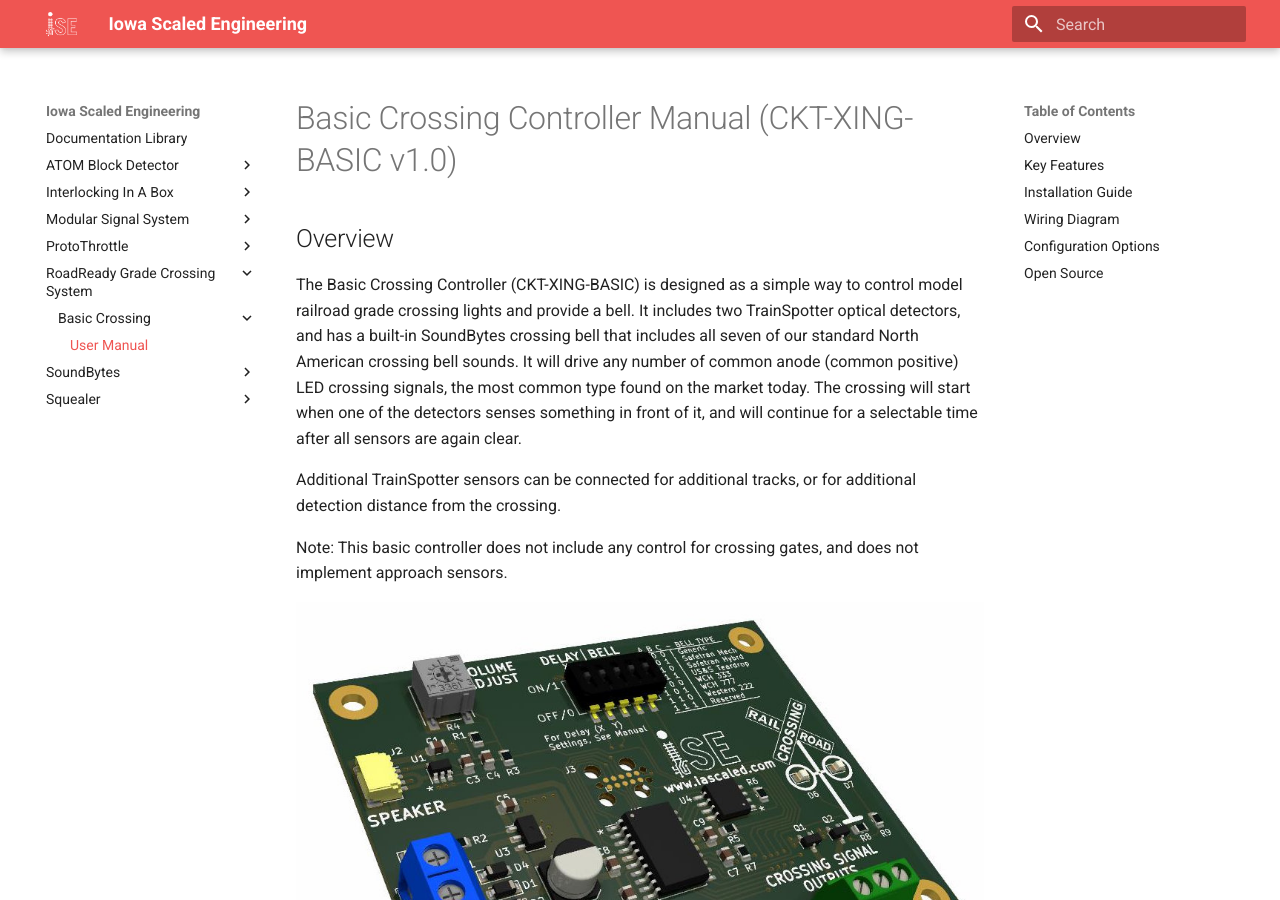
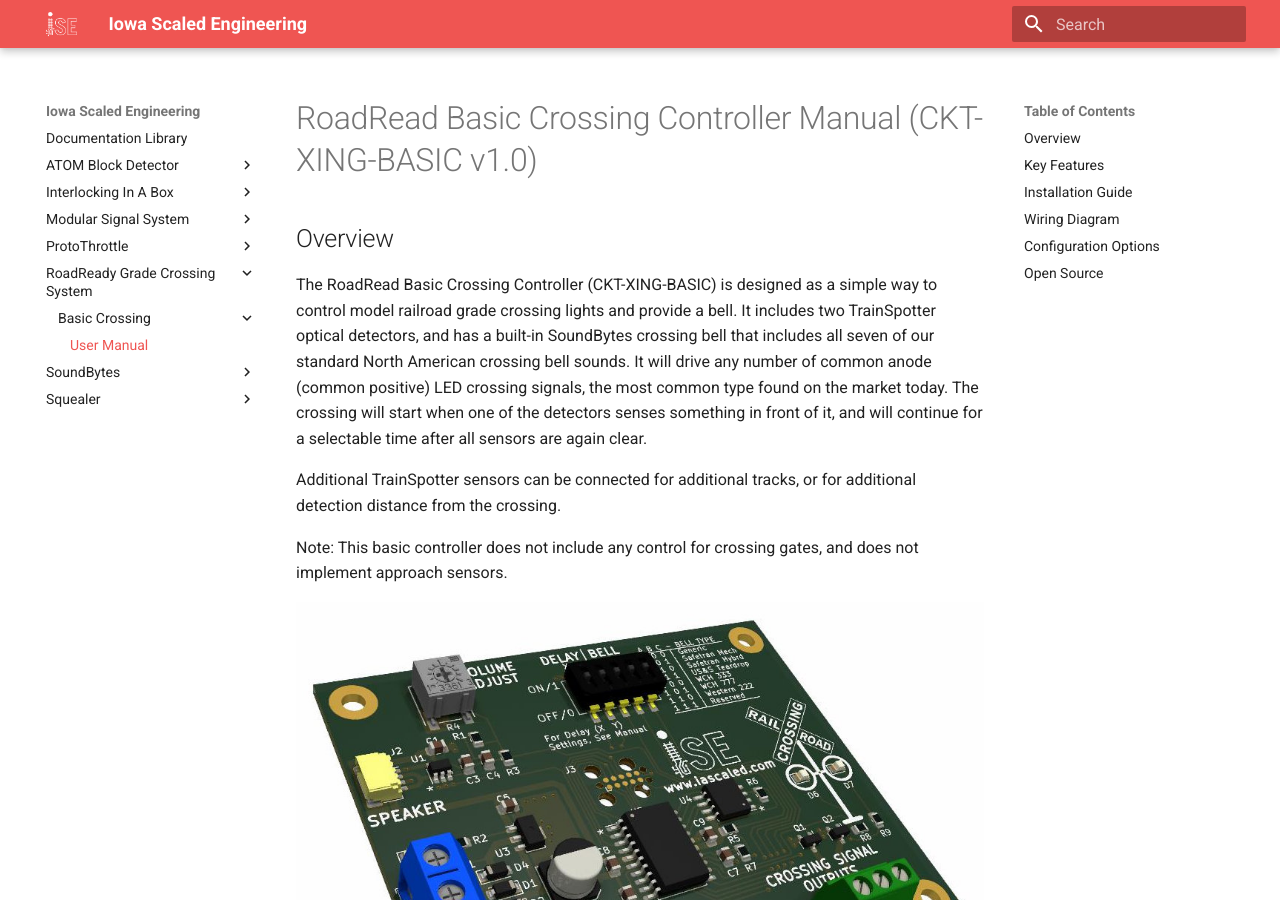
Before and after one commit to IowaScaledEngineering/ise-docs, an MkDocs documentation site: the page built from docs/RoadReady Grade Crossing System/Basic Crossing/manual.md, in a window 1280 px wide and 900 px high. Built offline with MkDocs 1.6.1 and Material for MkDocs 9.7.7, drawn with Linux system fonts in a browser that asks for light colours; some of the changed lines change nothing that is shown; some of the changed text lies outside the part shown.

Commit message:
Update branding and timing on the ckt-xing-basic

```diff
--- a/docs/RoadReady Grade Crossing System/Basic Crossing/manual.md
+++ b/docs/RoadReady Grade Crossing System/Basic Crossing/manual.md
@@ -1,11 +1,11 @@
 ---
 title: User Manual
 ---
-# Basic Crossing Controller Manual (CKT-XING-BASIC v1.0)
+# RoadRead Basic Crossing Controller Manual (CKT-XING-BASIC v1.0)
 
 ## Overview
 
-The Basic Crossing Controller (CKT-XING-BASIC) is designed as a simple way to control model railroad grade crossing lights and provide a bell.  It includes two TrainSpotter optical detectors, and has a built-in SoundBytes crossing bell that includes all seven of our standard North American crossing bell sounds.  It will drive any number of common anode (common positive) LED crossing signals, the most common type found on the market today.  The crossing will start when one of the detectors senses something in front of it, and will continue for a selectable time after all sensors are again clear.
+The RoadRead Basic Crossing Controller (CKT-XING-BASIC) is designed as a simple way to control model railroad grade crossing lights and provide a bell.  It includes two TrainSpotter optical detectors, and has a built-in SoundBytes crossing bell that includes all seven of our standard North American crossing bell sounds.  It will drive any number of common anode (common positive) LED crossing signals, the most common type found on the market today.  The crossing will start when one of the detectors senses something in front of it, and will continue for a selectable time after all sensors are again clear.
 
 Additional TrainSpotter sensors can be connected for additional tracks, or for additional detection distance from the crossing.
 
@@ -65,10 +65,10 @@
 
 | X | Y | Turn-off Delay |
 |---|---|----------------|
-| 0 | 0 | 5 seconds |
-| 0 | 1 | 10 seconds |
-| 1 | 0 | 15 seconds |
-| 1 | 1 | 30 seconds |
+| 0 | 0 | 0.5 seconds |
+| 0 | 1 | 2 seconds |
+| 1 | 0 | 5 seconds |
+| 1 | 1 | 10 seconds |
 
 | A | B | C | Bell Sound |
 |---|---|---|----------------|
@@ -90,7 +90,7 @@
 Iowa Scaled Engineering is committed to creating open designs that users are free to build, modify,
 adapt, improve, and share with others.
 
-The design of the MSS-CROSSOVER hardware is open source hardware, and is made available under the
+The design of the CKT-XING-BASIC hardware is open source hardware, and is made available under the
 terms of the [Creative Commons Attribution-Share Alike v3.0 license](http://creativecommons.org/licenses/by-sa/3.0/).
 
 The firmware for the CKT-XING-BASIC is free software: you can redistribute it and/or modify it under the terms of the GNU General Public License as published by the Free Software Foundation, either [version 3 of the  License](https://www.gnu.org/licenses/gpl.html), or any later version.
```
